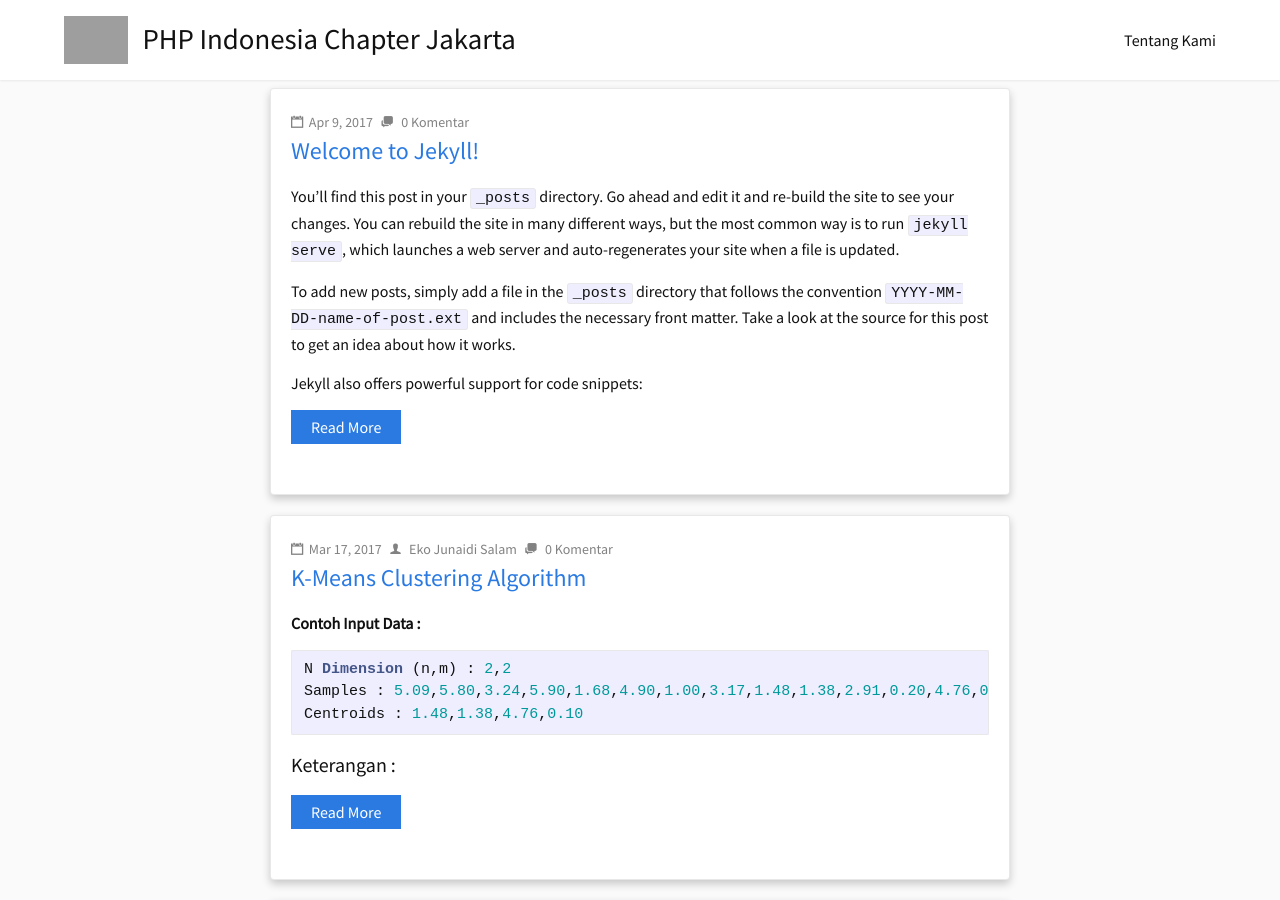
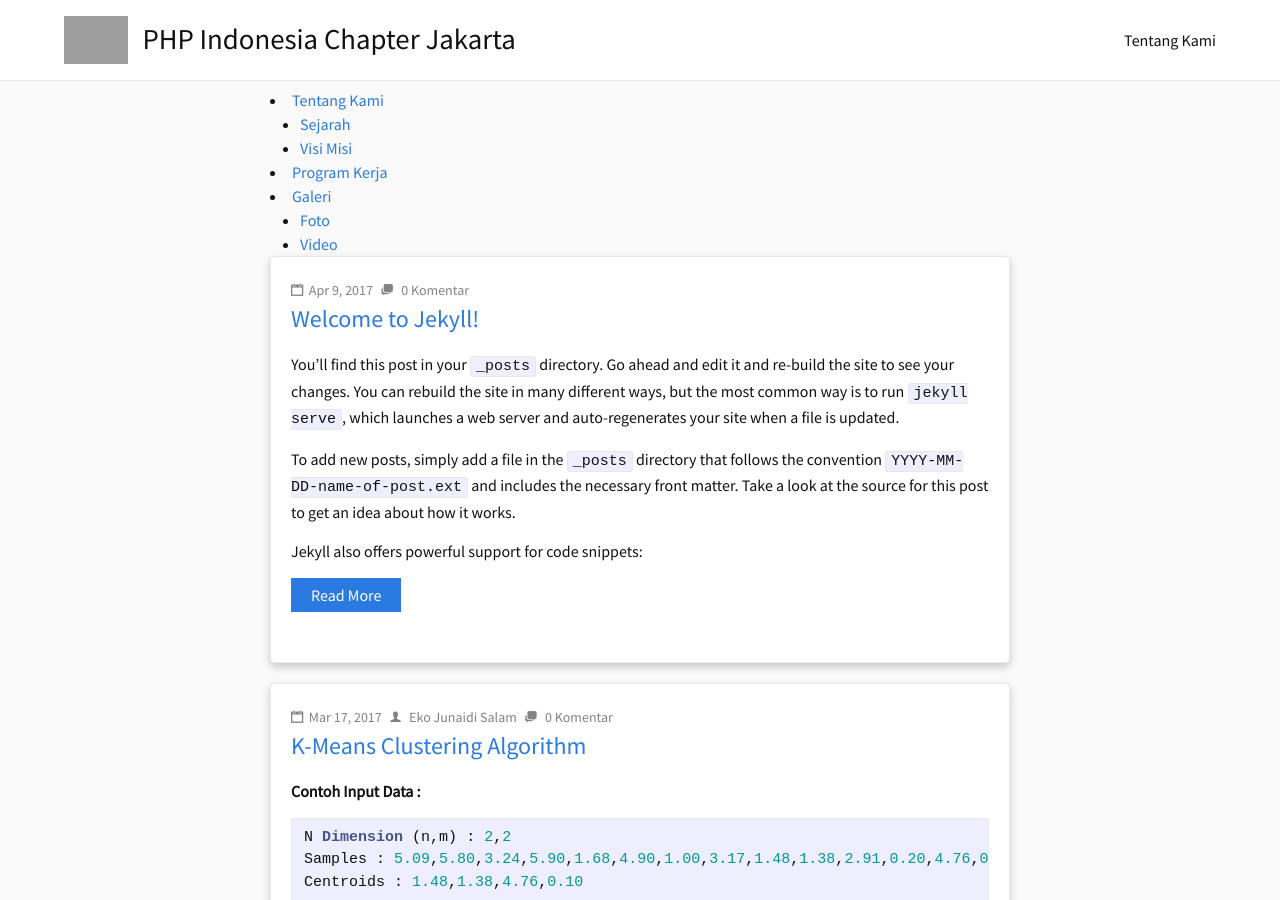
Before and after one commit to phpid-jakarta/phpid-jakarta.github.io, a Jekyll site: the page built from index.html, in a window 1280 px wide and 900 px high. Built offline with Jekyll 4.4.1, drawn with Linux system fonts in a browser that asks for light colours; the list of posts is cut into pages by our own code; grey boxes are pictures that could not be loaded.

Commit message:
Add tree menu based on _data/menu.yml in subfolder menu

```diff
--- /dev/null
+++ b/_data/menu.yml
@@ -0,0 +1,18 @@
+- title: "Tentang Kami"
+  href: "#"
+  sub:
+  - title: "Sejarah"
+    href: "menu/sejarah.html"
+  - title: "Visi Misi"
+    href: "menu/visi_misi.html"
+
+- title: "Program Kerja"
+  href: "program_kerja.html"
+
+- title: "Galeri"
+  href: "#"
+  sub:
+  - title: "Foto"
+    href: "menu/foto.html"
+  - title: "Video"
+    href: "menu/video.html"
--- a/index.html
+++ b/index.html
@@ -4,6 +4,28 @@
 # See: https://jekyllrb.com/docs/themes/#overriding-theme-defaults
 layout: default
 ---
+<!-- 1st level -->
+		{% for nav in site.data.menu %}
+			{% if nav.sub != null %}
+				<li>
+					<a href="{{ site.baseurl }}{{ nav.href }}">{{ nav.title }}</a>
+					<ul>
+					<!-- 2nd level -->
+					{% for sub in nav.sub %}
+						<li>
+							<a href="{{ site.baseurl }}{{ sub.href }}">
+							{{ sub.title }}
+							</a>
+						</li>
+					{% endfor %}
+					</ul>
+				</li>
+			{% else %}
+				<li>
+					<a class="page-link" href="{{ site.baseurl }}{{ nav.href }}">{{ nav.title }}</a>
+				</li>
+			{% endif %}
+		{% endfor %}
 <div class="home">
 	{% for post in paginator.posts %}
 
```
Also changed, not shown: menu/about.md (renamed from about.md, +1 -1 lines).
